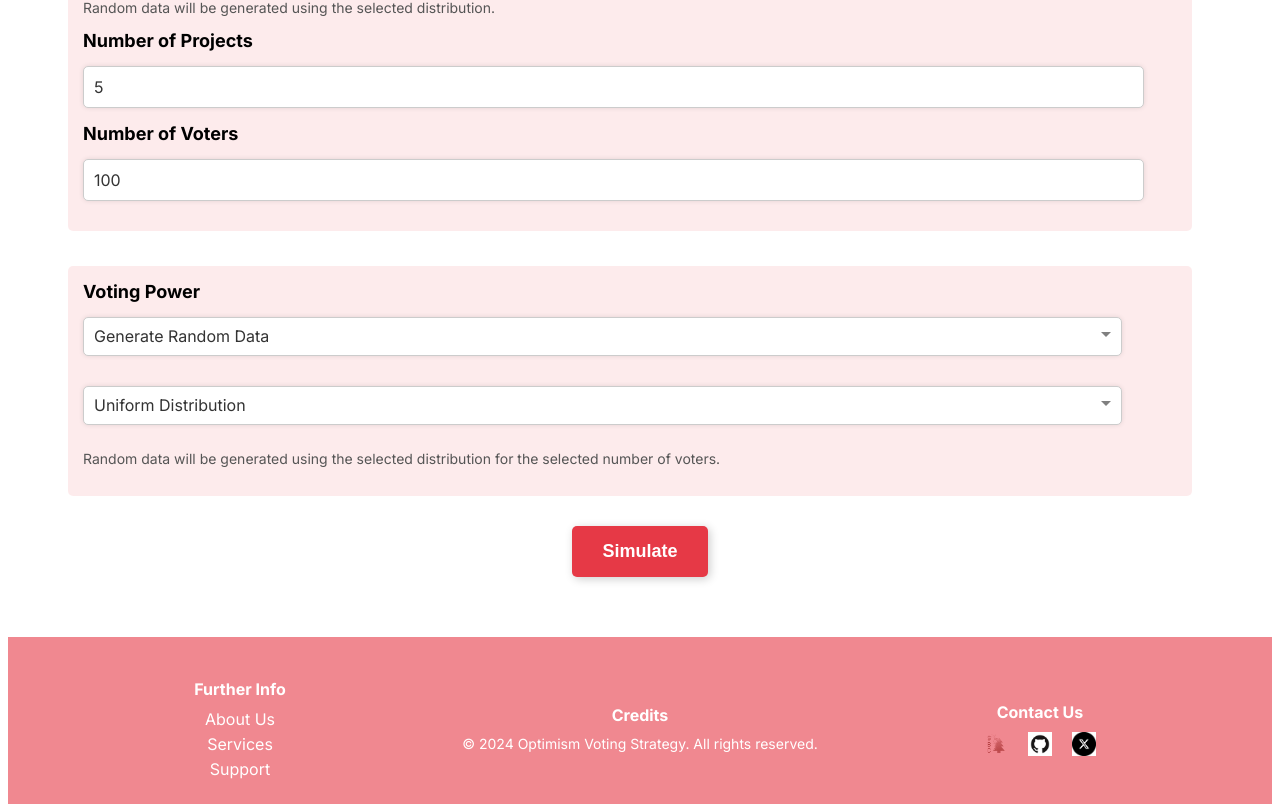
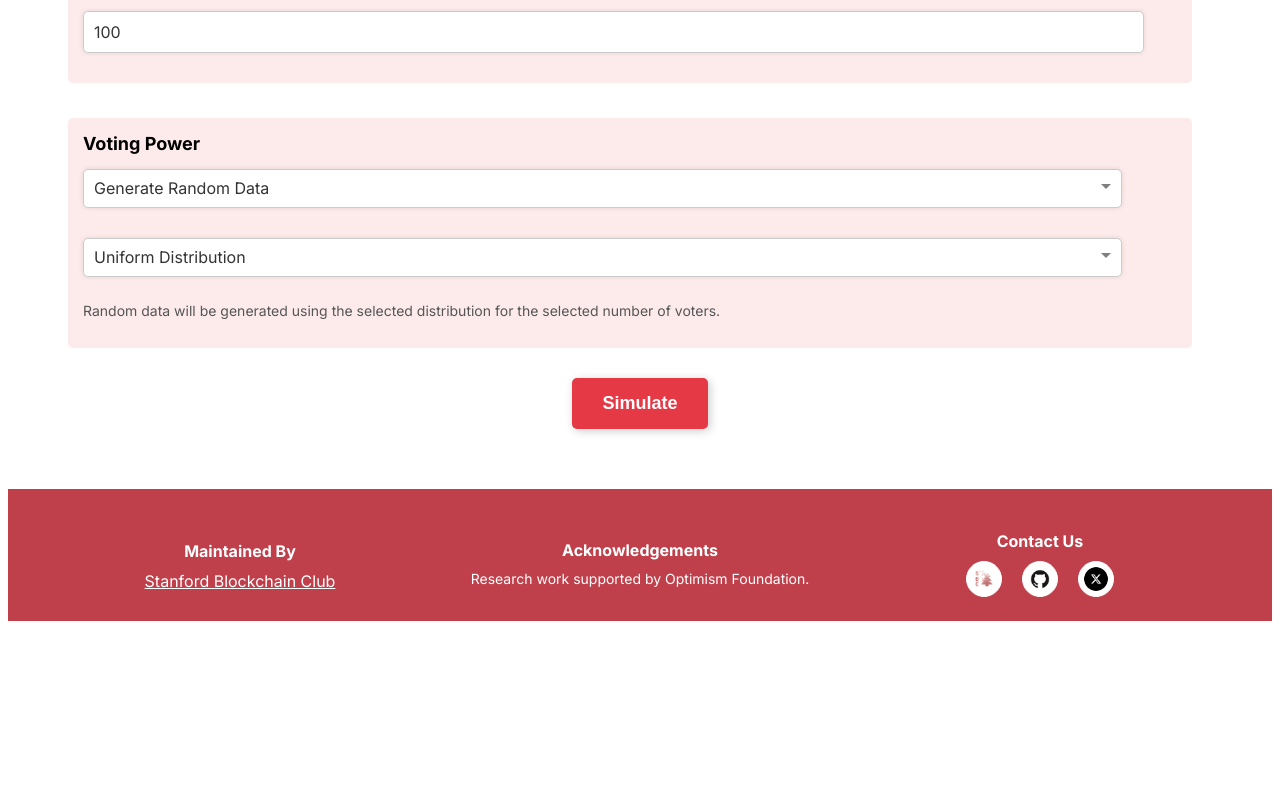
Before and after one commit to BdNWoG/opt-voting, a Next.js app in the folder opt-voting/: page / in a window 1280 px wide. Shown: the part 780-1592 px from the top of the page. After the commit the page ends 1409 px from the top, so only its background shows below. Built offline with nearby package versions, Linux system fonts and the light colour scheme.

Commit message:
change measurement to table

```diff
--- a/opt-voting/app/components/About.tsx
+++ b/opt-voting/app/components/About.tsx
@@ -6,16 +6,11 @@ const About: React.FC = () => {
       <h2 className="section-heading">About</h2>
       <p className="section-paragraph">
         A project by Stanford Blockchain Club's research and governance team to evaluate the robustness of different voting mechanisms in the context of Optimism's RPGF. We develop a simulation framework for three primary voting mechanisms used in previous RetroPGF rounds: Single Selection Maximum (Max Voting), Quadratic Voting, and Mean Voting.
-
-
-
-        This is a research project developed by Stanford Blockchain Club to evaluate the robustness of different voting mechanisms in the context of Optimism's Retroactive Public Goods Funding (RPGF).
-
-        We develop a simulation framework for evaluating voting mechanism designs in the context of Optimism's RPGF.
       </p>
 
       <p className="section-paragraph">
-        The framework implements three primary voting mechanisms: Single Selection (Max Voting), Quadratic Voting, and Mean Voting. Each mechanism undergoes systematic evaluation against established attack models, including collusion and epsilon attacks, facilitating rigorous assessment of their game-theoretic properties and security characteristics.
+        {/* This work was generously supported by research grant from the Optimism Foundation. */}
+        {/* Write more about the different variants and attacks that we are testing */}
       </p>
 
     </section>
--- a/opt-voting/app/components/Footer.module.css
+++ b/opt-voting/app/components/Footer.module.css
@@ -1,7 +1,7 @@
 .footer {
     width: calc(100% + 80px); /* Increase width to counteract negative margin */
     padding: 20px 0; /* Vertical padding only */
-    background-color: rgba(230, 57, 70, 0.6); /* More orangey color with lower transparency */
+    background-color: rgb(185, 44, 56, 0.9); /* More orangey color with lower transparency */
     color: #ffffff; /* White text color */
     text-align: center;
     position: relative;
@@ -77,4 +77,12 @@
   .footerIcons img {
     width: 24px; /* Adjust icon size */
     height: 24px;
+    border-radius: 50%;  /* Makes the container circular */
+    border: 1px solid white;  /* Adds white border */
+    background-color: white;  /* Adds white background */
+    padding: 5px;  /* Adds some padding around the logo */
+    object-fit: contain;  /* Ensures the logo fits nicely */
   }
+  .footerSection a {
+    color: white;
+  }
--- a/opt-voting/app/components/Footer.tsx
+++ b/opt-voting/app/components/Footer.tsx
@@ -6,16 +6,14 @@ const Footer: React.FC = () => {
     <footer className={styles.footer}>
       <div className={styles.footerContainer}>
         <div className={styles.footerSection}>
-          <h4>Further Info</h4>
-          <ul>
-            <li><a href="#about">About Us</a></li>
-            <li><a href="#services">Services</a></li>
-            <li><a href="#support">Support</a></li>
-          </ul>
+          <h4>Maintained By</h4>
+          <a href="https://blockchain.stanford.edu/" target="_blank" rel="noopener noreferrer">
+            Stanford Blockchain Club
+          </a>
         </div>
         <div className={styles.footerSection}>
-          <h4>Credits</h4>
-          <p>© 2024 Optimism Voting Strategy. All rights reserved.</p>
+          <h4>Acknowledgements</h4>
+          <p>Research work supported by Optimism Foundation.</p>
         </div>
         <div className={styles.footerSection}>
           <h4>Contact Us</h4>
--- a/opt-voting/app/components/LiteratureReview.tsx
+++ b/opt-voting/app/components/LiteratureReview.tsx
@@ -25,7 +25,7 @@ const LiteratureReview = () => {
             One of the most important theoretical concepts behind democratic theory is the idea that “crowds are wise” – that a decision made by a crowd will outperform a decision made by any single member of that crowd. This idea fundamentally motivates the need for decentralized governance in a blockchain context, and there exists a broad class of mathematical models known as Jury Theorems that seek to prove this result.
           </p>
 
-          <h4>Condorcet’s Jury Theorem</h4>
+          <h4>Condorcet's Jury Theorem</h4>
           <p className="section-paragraph">
             Perhaps the most important of these is Condorcet’s Jury theorem. This theorem states that if we have a binary decision being made by a slate of n voters and each voter has an i.i.d. probability of selecting the correct outcome, p; so long as p {'>'} 0.5, then P(majority selects correct choice) = 1 as n goes to infinity. Fundamentally, this theorem speaks to the wisdom of crowds, showing how even slightly knowledgeable crowds can arrive at the correct decision. It is for this reason that education of group members is highly valuable, and we should be skeptical of blindly following experts.
           </p>
--- a/opt-voting/app/components/Measurement.tsx
+++ b/opt-voting/app/components/Measurement.tsx
@@ -123,31 +123,64 @@ const Measurement: React.FC<MeasurementProps> = ({ votingResults }) => {
     <section id="measurement" className="measurement-section" style={{ padding: '20px 20px' }}>
       <h2 className="section-heading">Measurement</h2>
       <p className="section-paragraph">
-        This section provides a detailed overview of the key measurements involved in the Optimism Voting Strategy. Each measurement is represented by a value that reflects its current state.
+        This section provides a detailed overview of the key measurements involved in the Optimism Voting Strategy.
       </p>
 
-      <div className="measurement-container">
-        {measurementValues.map((measurement, index) => (
-          <div className="box-pair" key={index}>
-            <div className="slider-box">
-              <label className="variable-title">{measurement.label}</label>
-              <input
-                type="range"
-                className="slider"
-                min="0"
-                max={measurement.max}
-                value={measurement.value}
-                readOnly /* Make the slider fixed */
-              />
-              <p className="slider-value">{measurement.value.toFixed(2)}</p>
-            </div>
-            <div className="info-box">
-              <h3>{measurement.label}</h3>
-              <p>{measurement.explanation}</p>
-            </div>
-          </div>
-        ))}
+      <div className="table-container">
+        <table className="measurement-table">
+          <thead>
+            <tr>
+              <th>Measurement</th>
+              <th>Value</th>
+              <th>Description</th>
+            </tr>
+          </thead>
+          <tbody>
+            {measurementValues.map((measurement, index) => (
+              <tr key={index}>
+                <td>{measurement.label}</td>
+                <td className="value-cell">{measurement.value.toFixed(2)}</td>
+                <td>{measurement.explanation}</td>
+              </tr>
+            ))}
+          </tbody>
+        </table>
       </div>
+
+      <style jsx>{`
+        .table-container {
+          overflow-x: auto;
+          margin: 20px 0;
+        }
+
+        .measurement-table {
+          width: 100%;
+          border-collapse: collapse;
+          background-color: white;
+          box-shadow: 0 1px 3px rgba(0, 0, 0, 0.1);
+        }
+
+        .measurement-table th,
+        .measurement-table td {
+          padding: 12px 16px;
+          text-align: left;
+          border-bottom: 1px solid #eee;
+        }
+
+        .measurement-table th {
+          background-color: #f5f5f5;
+          font-weight: 600;
+        }
+
+        .value-cell {
+          font-family: monospace;
+          font-weight: 500;
+        }
+
+        .measurement-table tr:hover {
+          background-color: #f8f8f8;
+        }
+      `}</style>
     </section>
   );
 };
```
